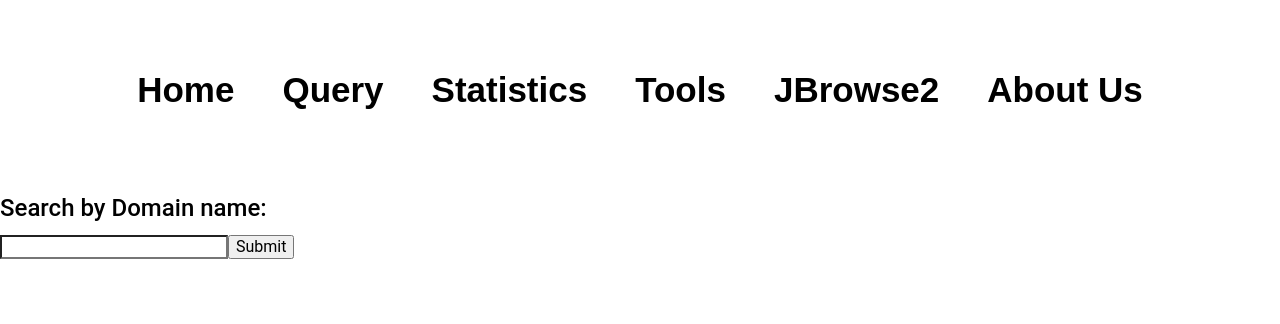
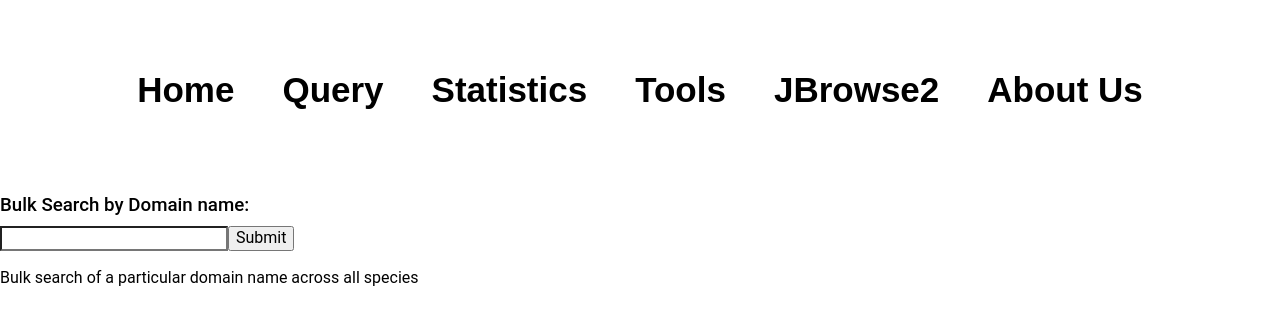
Before and after one commit to computational-genomics-lab/P_melonis_web_app, a Next.js app: page /components/query_components/cluster_description in a window 1280 px wide. Shown: the top 324 px of the page. Built offline with nearby package versions, Linux system fonts and the light colour scheme; no server answers.

Commit message:
minor changes

```diff
--- a/pages/components/query_components/cluster_description.js
+++ b/pages/components/query_components/cluster_description.js
@@ -27,7 +27,7 @@ const Cluster_Description = () => {
 
  return (
     <div>
-      <h2> Search by Domain name: </h2>
+      <h3> Bulk Search by Domain name: </h3>
       <form onSubmit={handleFormSubmit}>
         <input type="text" value={name} onChange={handleInputChange} />
         <button type="submit">Submit</button>
@@ -44,6 +44,7 @@ const Cluster_Description = () => {
     <p>Enter a valid domain name.</p>
   )
 ) : null}
+<p> Bulk search of a particular domain name across all species </p>
     </div>
     )
 
--- a/pages/components/query_components/genome_location.js
+++ b/pages/components/query_components/genome_location.js
@@ -55,7 +55,6 @@ const Genome_location = () => {
         <div>
           <h2> Search by genome location: </h2>
           <h4> List of organisms </h4>
-          <h5>{location}, {taxonID}, {strainNumber}</h5>
          <p>
         <select onChange={handleOrganismChange}>
           <option value=''>Select an organism</option>
--- a/pages/components/query_components/primary_annotation.js
+++ b/pages/components/query_components/primary_annotation.js
@@ -1,6 +1,7 @@
 import React, { useState, useContext } from "react";
 import TableView from "../viewTypes/tableview";
 import { DataContext } from '../context_provider/Datafetcher';
+import Cluster_Description from "./cluster_description";
 
 const Primary = () => {
 
@@ -85,6 +86,8 @@ const Primary = () => {
         Input Example: Transcript keyword: actin
         </p>
 
+  <Cluster_Description/>
+
 </div>
           )
 
```
Also changed, not shown: pages/nav_pages/query.js (+1 -8 lines).
